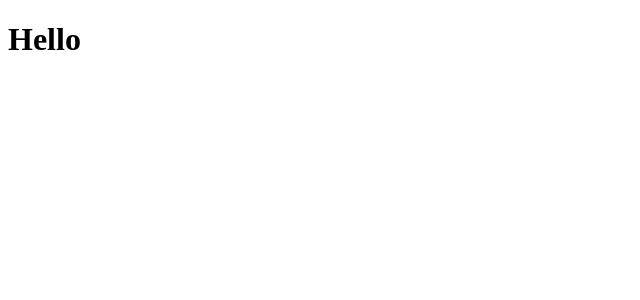
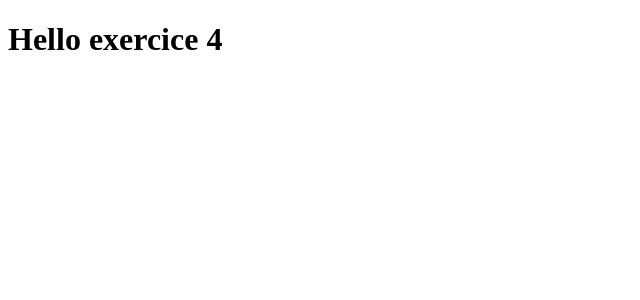
Before and after one commit to KevinGov1810/kevin, a Vue app in the folder Desktop/Cours/Developpement/TP3/vue-oauth-microsoft-graph/: page / in a window 1280 px wide. Shown: the top 300 px of the page, without its empty margins (0-640 px from the left). Built offline with nearby package versions, Linux system fonts and the light colour scheme.

Commit message:
Ex 4: create HomePage component

```diff
--- a/Desktop/Cours/Developpement/TP3/vue-oauth-microsoft-graph/src/App.vue
+++ b/Desktop/Cours/Developpement/TP3/vue-oauth-microsoft-graph/src/App.vue
@@ -1,3 +1,14 @@
 <template>
-  <h1> Hello </h1>
+  <HomePage/>
 </template>
+
+<script>
+import  HomePage  from './components/HomePage.vue'
+
+export default{
+  name : 'App',
+  components:{
+    HomePage
+  }
+}
+</script>
--- /dev/null
+++ b/Desktop/Cours/Developpement/TP3/vue-oauth-microsoft-graph/src/components/HomePage.vue
@@ -0,0 +1,3 @@
+<template>
+    <h1> Hello exercice 4 </h1>
+</template>
```
